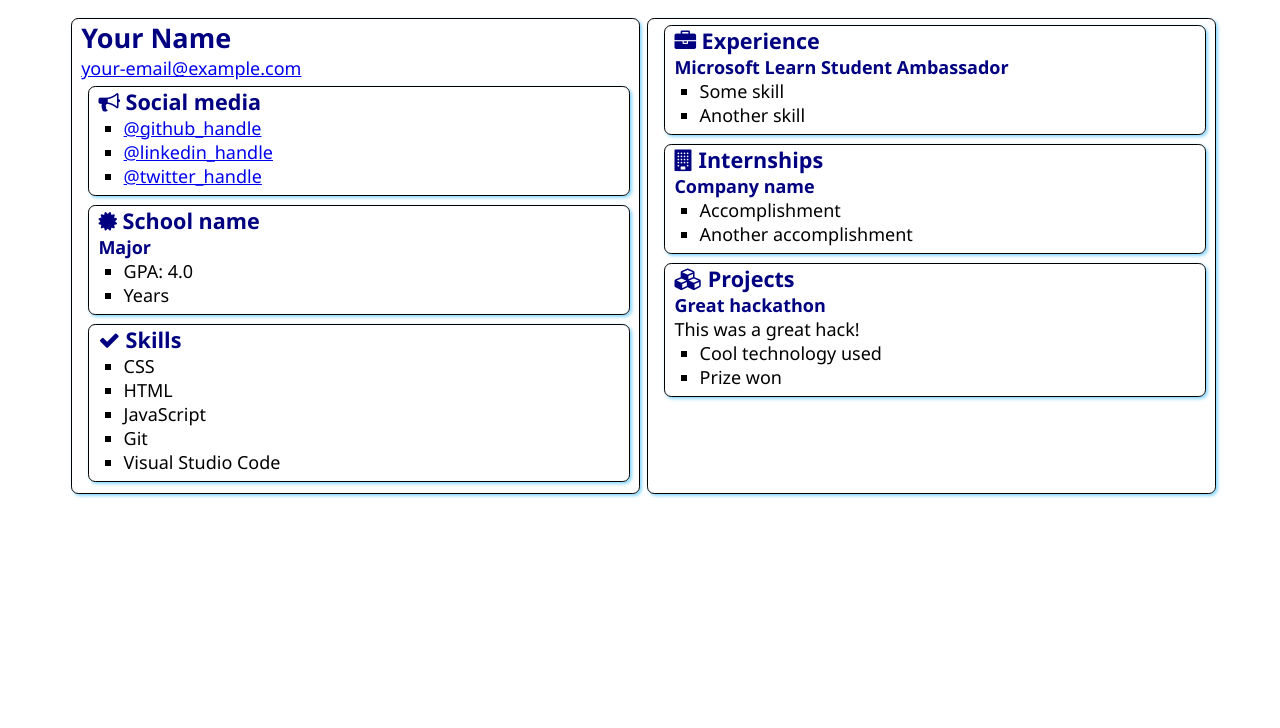
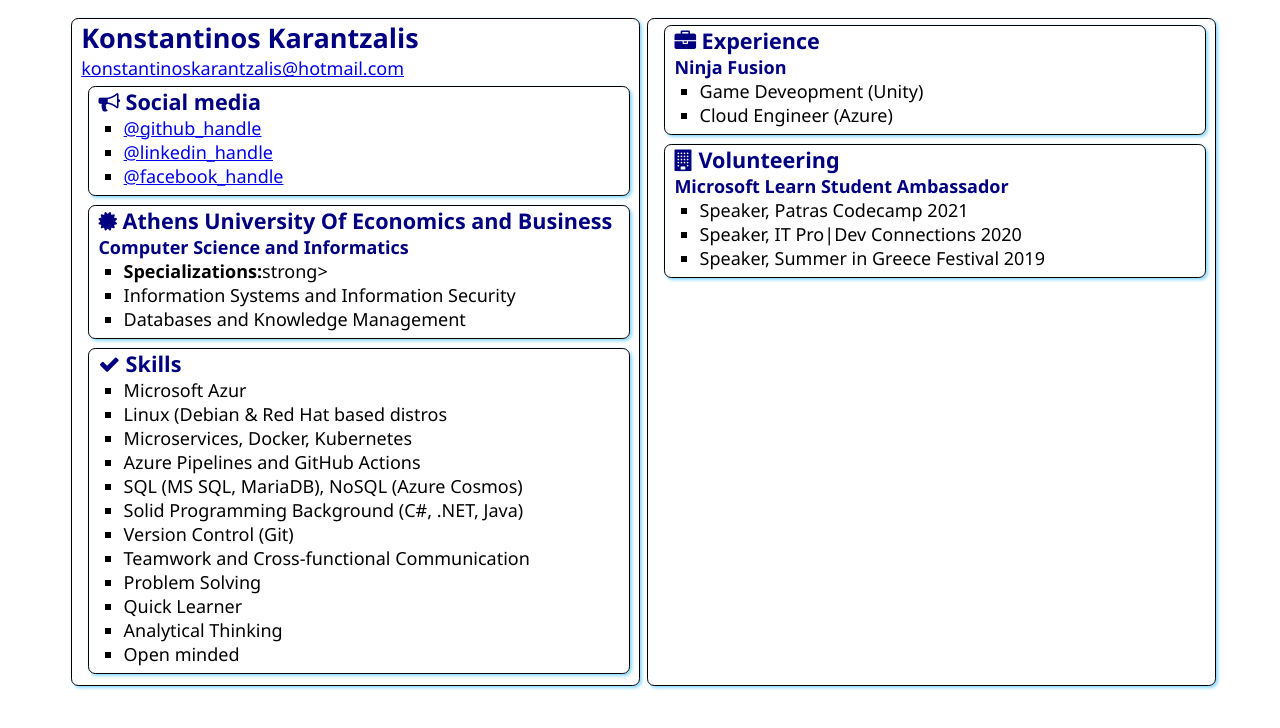
Before and after one commit to KarantzalisK/SATechnicalOnboarding, a plain HTML site: page src/index.html in a window 1280 px wide. Drawn offline with Linux system fonts and the light colour scheme.

Commit message:
Update Profile

```diff
--- a/src/index.html
+++ b/src/index.html
@@ -12,8 +12,8 @@
 <body>
     <main>
         <article class="box">
-            <h1>Your Name</h1>
-            <div><a href="mailto:your.email@example.com">your-email@example.com</a></div>
+            <h1>Konstantinos Karantzalis</h1>
+            <div><a href="mailto:konstantinoskarantzalis@hotmail.com">konstantinoskarantzalis@hotmail.com</a></div>
 
             <section class="box">
                 <h2>
@@ -21,9 +21,9 @@
                     Social media
                 </h2>
                 <ul>
-                    <li><a href="https://github.com/<handle>">@github_handle</a></li>
-                    <li><a href="https://linkedin.com/in/<handle>">@linkedin_handle</a></li>
-                    <li><a href="https://twitter.com/<handle>">@twitter_handle</a></li>
+                    <li><a href="https://github.com/KarantzalisK/">@github_handle</a></li>
+                    <li><a href="https://www.linkedin.com/in/karantzalisk/">@linkedin_handle</a></li>
+                    <li><a href="https://www.facebook.com/konstantinos.karantzalis/">@facebook_handle</a></li>
                 </ul>
             </section>
 
@@ -31,12 +31,13 @@
                 <div class="education">
                     <h2>
                         <i class="fa fa-certificate" aria-hidden="true"></i>
-                        School name
+                        Athens University Of Economics and Business
                     </h2>
-                    <h3>Major</h3>
+                    <h3>Computer Science and Informatics</h3>
                     <ul>
-                        <li>GPA: 4.0</li>
-                        <li>Years</li>
+                        <li><strong>Specializations:</strong>strong></li>
+                        <li>Information Systems and Information Security</li>
+                        <li>Databases and Knowledge Management</li>
                     </ul>
                 </div>
             </section>
@@ -47,11 +48,18 @@
                     Skills
                 </h2>
                 <ul>
-                    <li>CSS</li>
-                    <li>HTML</li>
-                    <li>JavaScript</li>
-                    <li>Git</li>
-                    <li>Visual Studio Code</li>
+                    <li>Microsoft Azur</li>
+                    <li>Linux (Debian & Red Hat based distros</li>
+                    <li>Microservices, Docker, Kubernetes</li>
+                    <li>Azure Pipelines and GitHub Actions</li>
+                    <li>SQL (MS SQL, MariaDB), NoSQL (Azure Cosmos)</li>
+                    <li>Solid Programming Background (C#, .NET, Java)</li>
+                    <li>Version Control (Git)</li>
+                    <li>Teamwork and Cross-functional Communication</li>
+                    <li>Problem Solving</li>
+                    <li>Quick Learner</li>
+                    <li>Analytical Thinking</li>
+                    <li>Open minded</li>
                 </ul>
             </section>
         </article>
@@ -61,35 +69,23 @@
                     <i class="fa fa-briefcase" aria-hidden="true"></i>
                     Experience
                 </h2>
-                <h3>Microsoft Learn Student Ambassador</h3>
+                <h3>Ninja Fusion</h3>
                 <ul>
-                    <li>Some skill</li>
-                    <li>Another skill</li>
+                    <li>Game Deveopment (Unity)</li>
+                    <li>Cloud Engineer (Azure)</li>
                 </ul>
             </section>
             <section class="box">
                 <h2>
                     <i class="fa fa-building" aria-hidden="true"></i>
-                    Internships
+                    Volunteering
                 </h2>
 
-                <h3>Company name</h3>
+                <h3>Microsoft Learn Student Ambassador</h3>
                 <ul>
-                    <li>Accomplishment</li>
-                    <li>Another accomplishment</li>
-                </ul>
-            </section>
-            <section class="box">
-                <h2>
-                    <i class="fa fa-cubes" aria-hidden="true"></i>
-                    Projects
-                </h2>
-
-                <h3>Great hackathon</h3>
-                <div>This was a great hack!</div>
-                <ul>
-                    <li>Cool technology used</li>
-                    <li>Prize won</li>
+                    <li>Speaker, Patras Codecamp 2021</li>
+                    <li>Speaker, IT Pro|Dev Connections 2020</li>
+                    <li>Speaker, Summer in Greece Festival 2019</li>
                 </ul>
             </section>
         </article>
```
